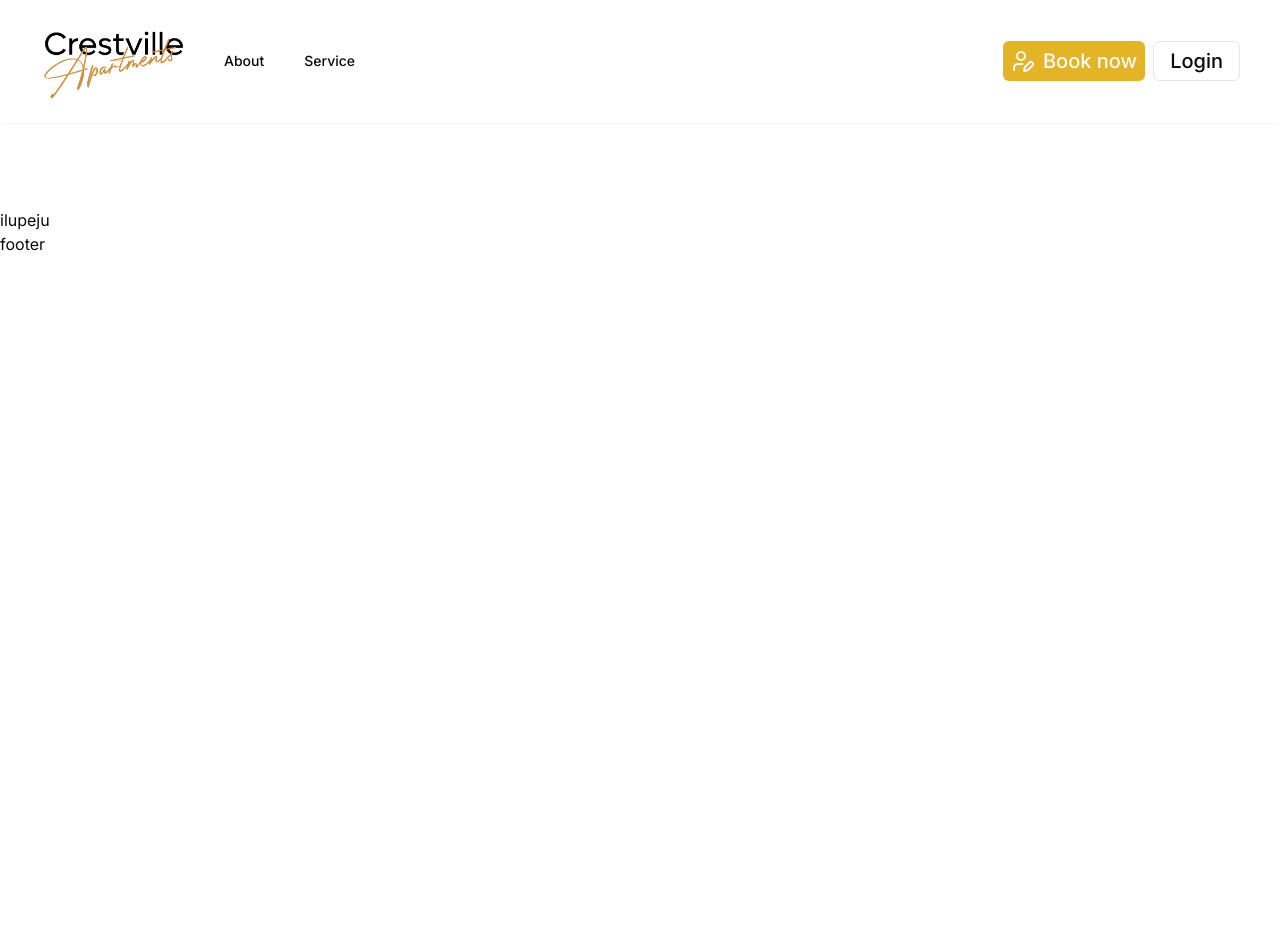
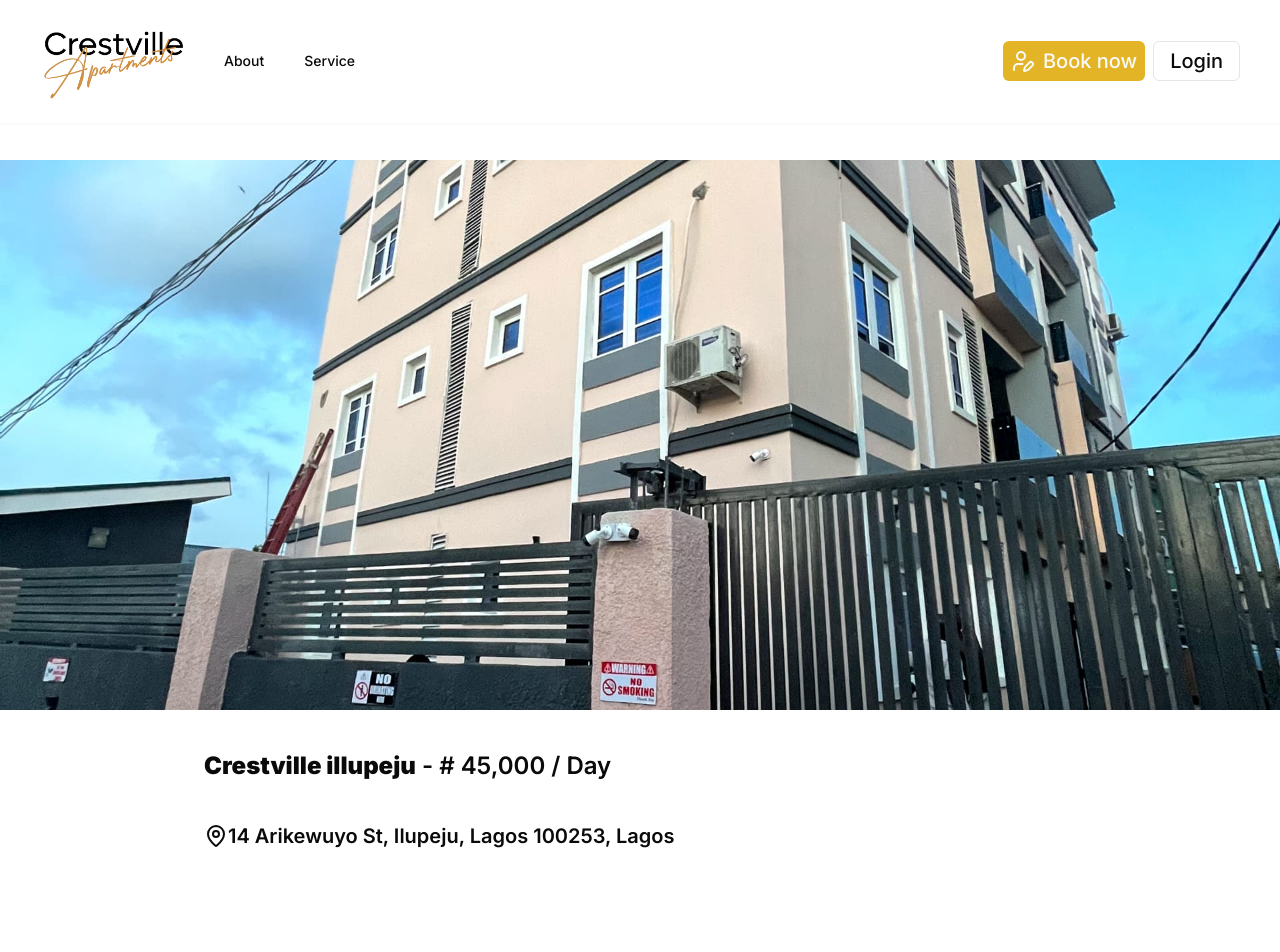
Before and after one commit to titosco/Crestville, a Next.js app in the folder crestville/: page /listing/ilupeju in a window 1280 px wide. Shown: the top 952 px of the page. Before the commit the page ends 800 px from the top, so only its background shows below. Built offline with nearby package versions, Linux system fonts and the light colour scheme; no server answers.

Commit message:
apartment listings

```diff
--- a/crestville/app/Provider.jsx
+++ b/crestville/app/Provider.jsx
@@ -7,7 +7,7 @@
   return <div>
     <Navigation/>
 
-    <div className="mt-32 sm:mt-44 lg:mt-52">
+    <div className="mt-32 sm:mt-44 lg:mt-40">
       {children}
     </div>
     <Footer/>
--- a/crestville/app/listing/ilupeju/page.jsx
+++ b/crestville/app/listing/ilupeju/page.jsx
@@ -1,7 +1,26 @@
 import React from "react";
+import Image from 'next/image';
+import home from '../../images/ilupeju.jpeg'
+import { MapPin } from "lucide-react";
 
 const ilupeju = () => {
-  return <div>ilupeju</div>;
+  return (
+    <main className="mb-28">
+        <div>
+          <Image
+          alt=""
+          src={home}
+          className="w-full h-[250px] sm:h-[350px]  md:h-[350px] lg:h-[550px] object-cover"
+        />
+        <div className="flex flex-col max-w-4xl mx-auto p-3 my-7 gap-4">
+          <p className="text-xl md:text-2xl font-semibold">
+            <span><strong>Crestville illupeju</strong> - # 45,000 / Day</span>
+            <span className="flex text-sm items-center mt-5 md:mt-10 md:text-xl"><MapPin />    14 Arikewuyo St, Ilupeju, Lagos 100253, Lagos</span>
+          </p>
+        </div>
+        </div>
+    </main>
+  );
 };
 
 export default ilupeju;
```
Also changed, not shown: crestville/app/images/ilupeju.jpeg (added).
